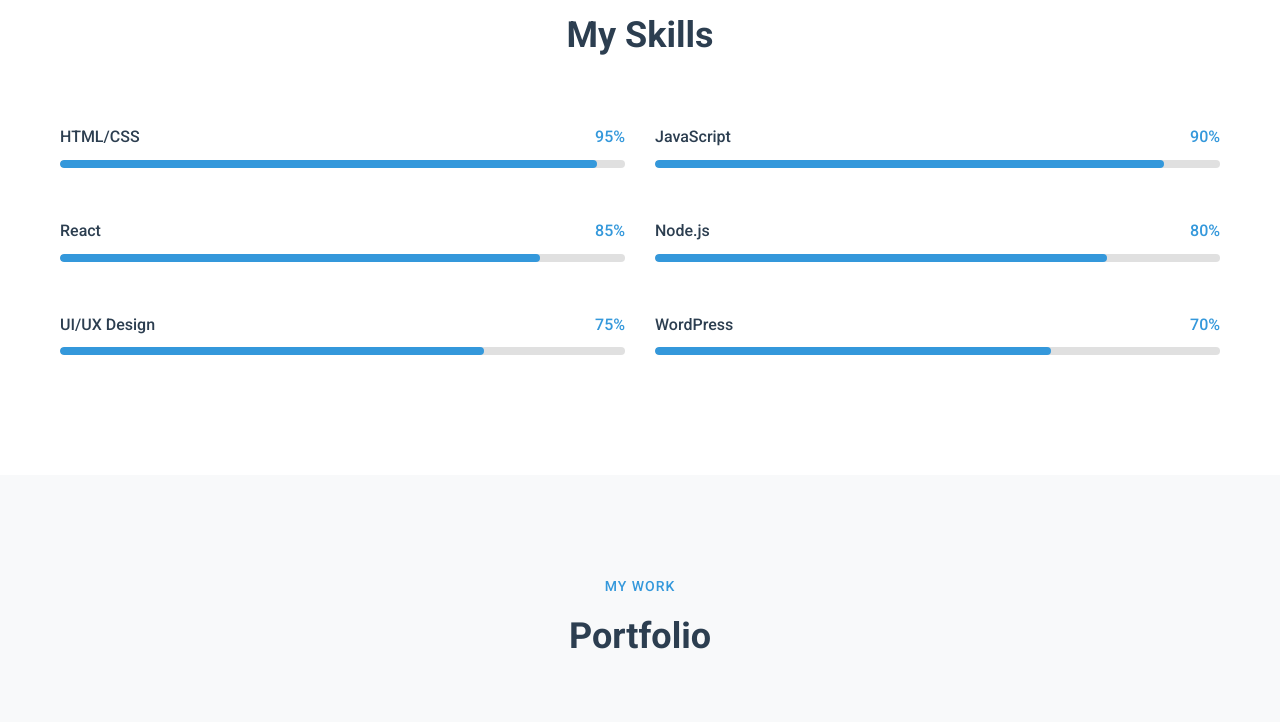
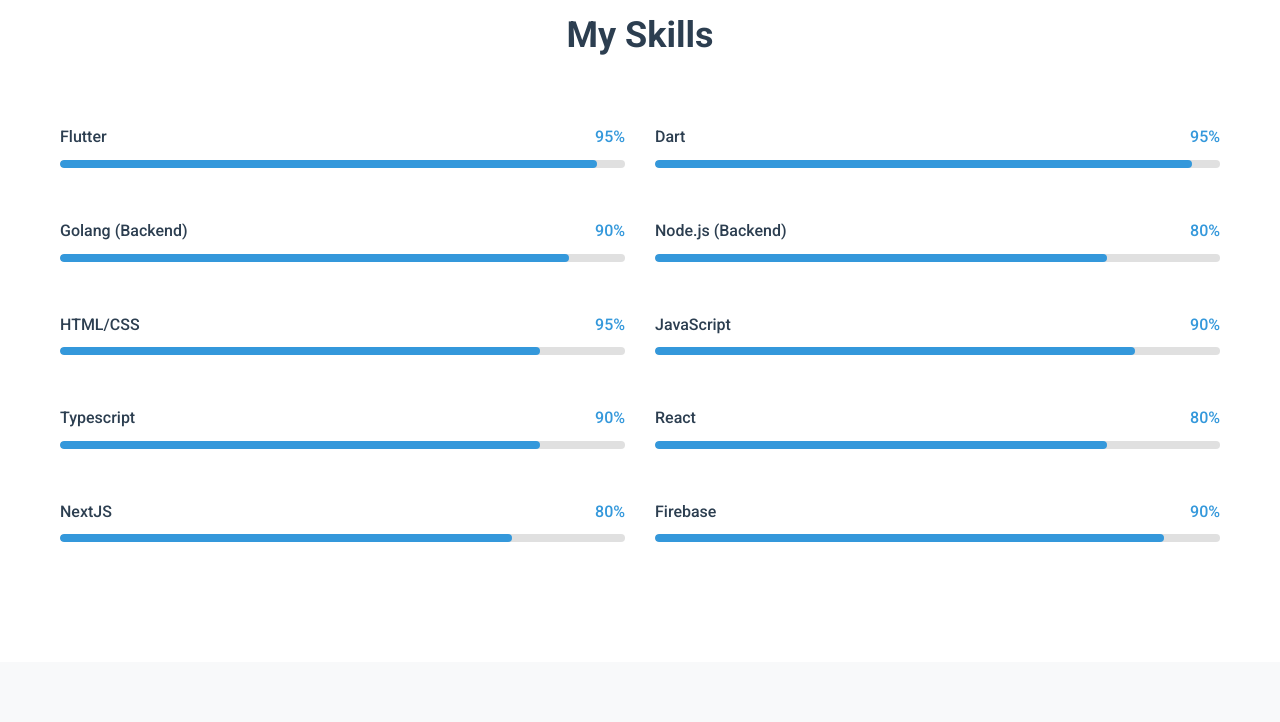
Before and after one commit to adolesamuel/my-website, a plain HTML site: page index.html in a window 1280 px wide. Shown: the part 3650-4372 px from the top of the page. Drawn offline with Linux system fonts and the light colour scheme.

Commit message:
improved skills section

```diff
--- a/index.html
+++ b/index.html
@@ -178,7 +178,7 @@
             <div class="skills-container fade-in">
                 <div class="skill-item">
                     <div class="skill-header">
-                        <span class="skill-name">HTML/CSS</span>
+                        <span class="skill-name">Flutter</span>
                         <span class="skill-percent">95%</span>
                     </div>
                     <div class="skill-bar">
@@ -187,25 +187,25 @@
                 </div>
                 <div class="skill-item">
                     <div class="skill-header">
-                        <span class="skill-name">JavaScript</span>
+                        <span class="skill-name">Dart</span>
+                        <span class="skill-percent">95%</span>
+                    </div>
+                    <div class="skill-bar">
+                        <div class="skill-progress" data-percent="95"></div>
+                    </div>
+                </div>
+                <div class="skill-item">
+                    <div class="skill-header">
+                        <span class="skill-name">Golang (Backend)</span>
                         <span class="skill-percent">90%</span>
                     </div>
                     <div class="skill-bar">
                         <div class="skill-progress" data-percent="90"></div>
                     </div>
                 </div>
-                <div class="skill-item">
+                 <div class="skill-item">
                     <div class="skill-header">
-                        <span class="skill-name">React</span>
-                        <span class="skill-percent">85%</span>
-                    </div>
-                    <div class="skill-bar">
-                        <div class="skill-progress" data-percent="85"></div>
-                    </div>
-                </div>
-                <div class="skill-item">
-                    <div class="skill-header">
-                        <span class="skill-name">Node.js</span>
+                        <span class="skill-name">Node.js (Backend)</span>
                         <span class="skill-percent">80%</span>
                     </div>
                     <div class="skill-bar">
@@ -214,22 +214,59 @@
                 </div>
                 <div class="skill-item">
                     <div class="skill-header">
-                        <span class="skill-name">UI/UX Design</span>
-                        <span class="skill-percent">75%</span>
+                        <span class="skill-name">HTML/CSS</span>
+                        <span class="skill-percent">95%</span>
                     </div>
                     <div class="skill-bar">
-                        <div class="skill-progress" data-percent="75"></div>
+                        <div class="skill-progress" data-percent="85"></div>
                     </div>
                 </div>
                 <div class="skill-item">
                     <div class="skill-header">
-                        <span class="skill-name">WordPress</span>
-                        <span class="skill-percent">70%</span>
+                        <span class="skill-name">JavaScript</span>
+                        <span class="skill-percent">90%</span>
                     </div>
                     <div class="skill-bar">
-                        <div class="skill-progress" data-percent="70"></div>
+                        <div class="skill-progress" data-percent="85"></div>
                     </div>
                 </div>
+                <div class="skill-item">
+                    <div class="skill-header">
+                        <span class="skill-name">Typescript</span>
+                        <span class="skill-percent">90%</span>
+                    </div>
+                    <div class="skill-bar">
+                        <div class="skill-progress" data-percent="85"></div>
+                    </div>
+                </div>
+                <div class="skill-item">
+                    <div class="skill-header">
+                        <span class="skill-name">React</span>
+                        <span class="skill-percent">80%</span>
+                    </div>
+                    <div class="skill-bar">
+                        <div class="skill-progress" data-percent="80"></div>
+                    </div>
+                </div>
+                <div class="skill-item">
+                    <div class="skill-header">
+                        <span class="skill-name">NextJS</span>
+                        <span class="skill-percent">80%</span>
+                    </div>
+                    <div class="skill-bar">
+                        <div class="skill-progress" data-percent="80"></div>
+                    </div>
+                </div>
+                <div class="skill-item">
+                    <div class="skill-header">
+                        <span class="skill-name">Firebase</span>
+                        <span class="skill-percent">90%</span>
+                    </div>
+                    <div class="skill-bar">
+                        <div class="skill-progress" data-percent="90"></div>
+                    </div>
+                </div>
+
             </div>
         </div>
     </section>
```
